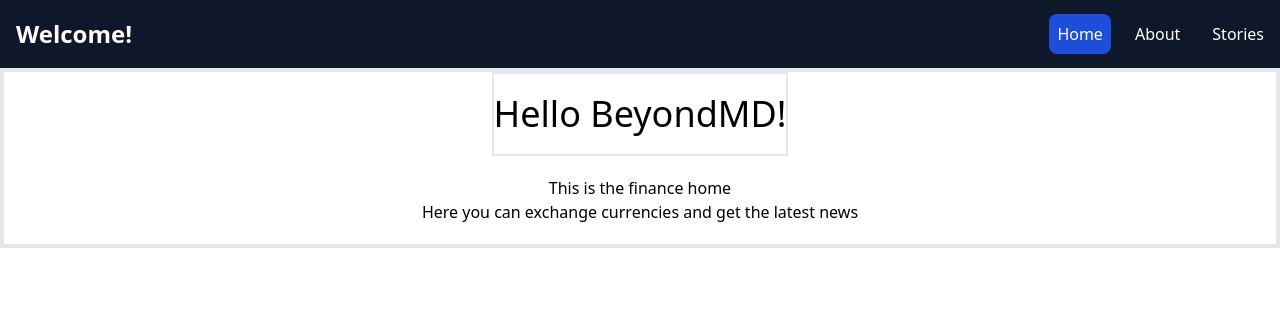
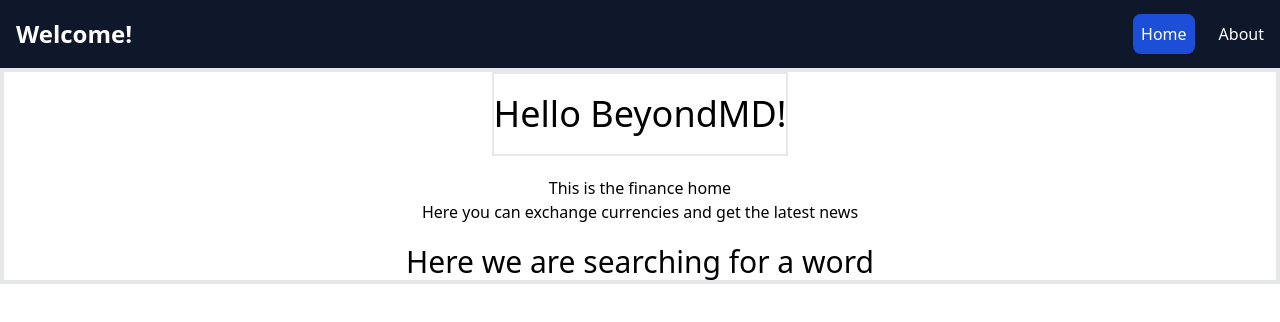
Before and after one commit to DanielAvdiu/BeyondMD-task, a React (Create React App) app in the folder frontend/: page / in a window 1280 px wide. Shown: the top 322 px of the page. Built offline with nearby package versions, Linux system fonts and the light colour scheme.

Commit message:
small changes
adding a new page called "Dictionary"

```diff
--- a/frontend/src/components/Navbar.jsx
+++ b/frontend/src/components/Navbar.jsx
@@ -27,10 +27,6 @@ export const Navbar = () => {
                     <NavLink to="/about">About</NavLink>
                 </li>
 
-                <li>
-                    <NavLink to="/stories">Stories</NavLink>
-                </li>
-
             </ul>
 
         </nav>
--- /dev/null
+++ b/frontend/src/components/SearchWord.jsx
@@ -0,0 +1,11 @@
+const SearchWord = () => {
+    return (
+        <>
+            <div>
+                <h1 className="text-3xl">Here we are searching for a word</h1>
+            </div>
+        </>
+    );
+}
+
+export default SearchWord;
--- /dev/null
+++ b/frontend/src/pages/Dictionary.jsx
@@ -0,0 +1,11 @@
+const Dictionary = () => {
+    return (
+        <>
+            <div>
+                <h1 className="text-3xl">Dictionary Page</h1>
+            </div>
+        </>
+    );
+}
+
+export default Dictionary;
--- a/frontend/src/pages/Home.jsx
+++ b/frontend/src/pages/Home.jsx
@@ -1,13 +1,16 @@
 import HelloBeyondMD from "../components/HelloBeyondMD";
 import AdditionalHome from "../components/AdditionalHome";
+import SearchWord from "../components/SearchWord";
 
 
 const home = () => {
+
     return (
         <>
             <div className="flex flex-col justify-center items-center align-items border-solid border-4">
                 <HelloBeyondMD />
                 <AdditionalHome />
+                <SearchWord />
             </div>
         </>
     );
```
Also changed, not shown: 1 other file (tests, documents, lock files or other folders).
